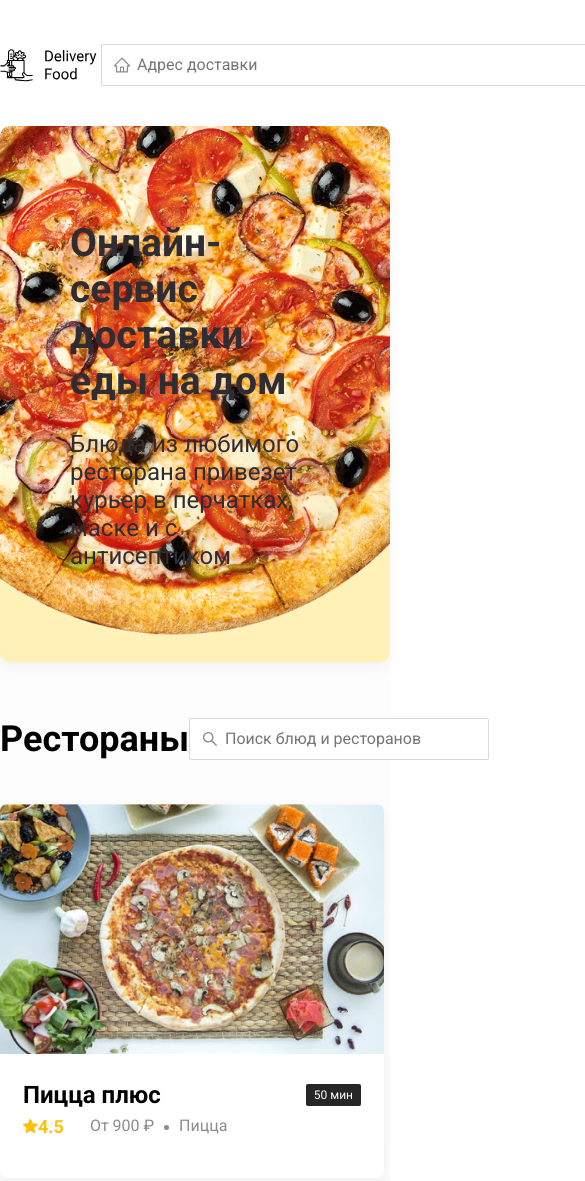
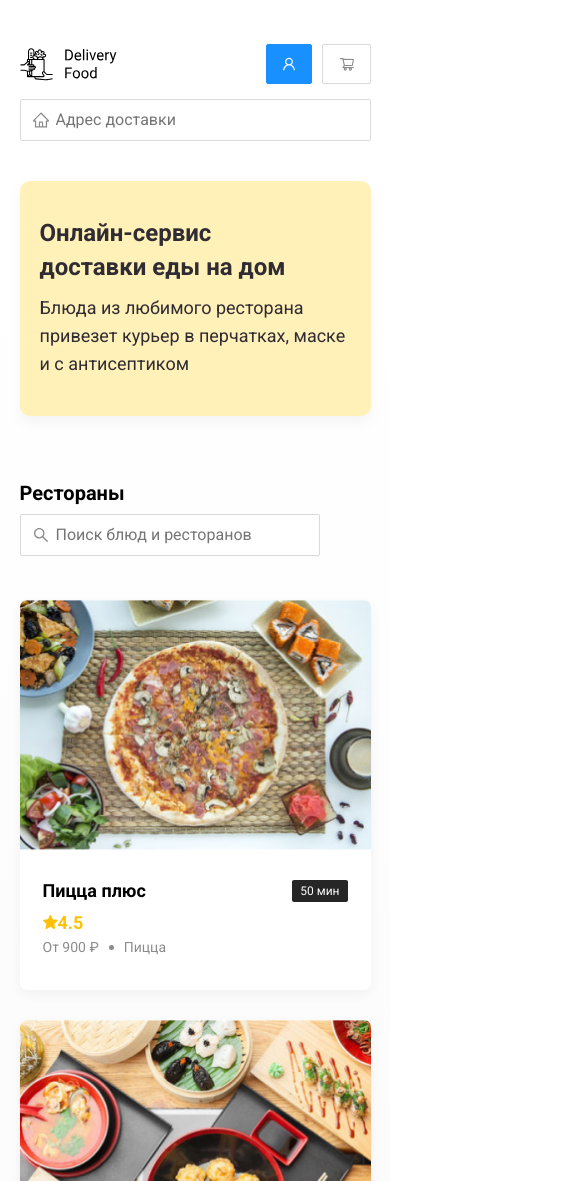
Before and after one commit to YouJeen-ru/delivery-food, a plain HTML site: page index.html in a window 390 px wide. Shown: the top 1181 px of the page, 585 px wide, since content can reach past the window. Drawn offline with Linux system fonts and the light colour scheme.

Commit message:
adaptive cross version 1

```diff
--- a/css/style.css
+++ b/css/style.css
@@ -34,7 +34,7 @@ body {
 }
 
 .input-address {
-    width: 690px;
+    flex: 0.8;
     background-image: url(../images/home.svg);
 
 }
@@ -129,6 +129,7 @@ body {
     border-radius: 7px;
     overflow: hidden;
     margin-bottom: 30px;
+    flex-basis: 31%;
 }
 
 .card-image {
@@ -166,6 +167,7 @@ body {
 .card-info {
     display: flex;
     align-items: center;
+    flex-wrap: wrap;
 }
 
 .rating {
@@ -179,6 +181,12 @@ body {
 }
 .price, .category {
     color: #8C8C8C;
+}
+.category {
+    text-overflow: ellipsis;
+    overflow: hidden;
+    white-space: nowrap;
+    max-width: 150px;
 }
 
 .price {
@@ -231,3 +239,155 @@ body {
 .social-link:not(:last-child) {
     margin-right: 21px;
 }
+
+@media (max-width: 1366px) {
+    .container {
+        max-width: 960px;
+    }
+    .promo {
+        background-size: 750px;
+        background-position: top -300px;
+    }
+    .rating {
+        margin-right: 15px;
+    }
+    .category, .price {
+        font-size: 14px;
+    }
+
+}
+
+@media (max-width: 992px) {
+    .container {
+        max-width: 750px;
+    }
+    .promo {
+        padding: 50px;
+        background-size: 500px;
+        background-position: center right -200px;
+    }
+    .promo-text {
+        font-size: 18px;
+        max-width: 400px;
+
+    }
+    .card {
+        flex-basis: 49%;
+    }
+    .footer-link {
+        font-size: 16px;
+    }
+
+}
+
+@media (max-width: 768px) {
+    .container {
+        max-width: 560px;
+    }
+    .card-info {
+        flex-wrap: wrap;
+    }
+    .rating {
+        flex-basis: 100%;
+    }
+    .card-title {
+        font-size: 18px;
+    }
+    .promo {
+        background-size: 400px;
+        background-position: bottom 50px right -200px;
+    }
+    .promo-title {
+        font-size: 24px;
+        line-height: 1.4;
+    }
+    .promo-text {
+        margin-top: 0;
+    }
+
+}
+@media (max-width: 578px) {
+    .container {
+        width: 90%;
+    }
+    .header {
+        flex-wrap: wrap;
+    }
+    .input-address {
+        margin-top: 15px;
+        order: 5;
+        flex: 1;
+    }
+    .promo {
+        background-image: none;
+    }
+    .promo-title {
+        margin-bottom: 10px;
+    }
+    .section-title {
+        font-size: 20px;
+    }
+    .card {
+        flex-basis: 100%;
+    }
+    .card-image {
+        width: 100%;
+    }
+    .footer {
+        padding: 30px 0;
+    }
+    .footer-block {
+        align-items: flex-start;
+    }
+    .footer-nav {
+        margin-left: 0;
+        margin-right: 0;
+        order: 0;
+        display: flex;
+        flex-direction: column;
+    }
+    .footer-logo {
+        margin-right: 15px;
+        order: 1;
+    }
+    .social-links {
+        order: 2;
+    }
+
+
+}
+
+@media (max-width: 480px) {
+    .button-text {
+        display: none;
+    }
+    .button-icon {
+        margin: 0;
+    }
+    .button {
+        min-height: 40px;
+    }
+    .promo {
+        padding: 20px;
+    }
+    .section-heading {
+        flex-wrap: wrap;
+    }
+    .footer-block {
+        flex-wrap: wrap;
+        flex-direction: column;
+        align-items: center;
+    }
+    .footer-logo {
+        order: 0;
+        margin-bottom: 20px;
+    }
+    .footer-nav {
+        margin-bottom: 20px;
+        text-align: center;
+    }
+    .footer-link:not(:last-child) {
+        margin-right: 0;
+    }
+
+}
--- a/index.html
+++ b/index.html
@@ -14,9 +14,7 @@
 <div class="container">
     <header class="header">
         <img src="images/logo.svg" alt="logo" class="logo">
-        <label>
             <input type="text" class="input input-address" placeholder="Адрес доставки">
-        </label>
         <div class="buttons">
             <button class="button button-primary">
                 <img src="images/user.svg" alt="user" class="button-icon">
@@ -39,9 +37,7 @@
         <section class="restaurants">
             <div class="section-heading">
                 <h2 class="section-title">Рестораны</h2>
-                <label>
                     <input type="text" class="input input-search" placeholder="Поиск блюд и ресторанов">
-                </label>
             </div>
             <div class="cards">
                 <div class="card">
@@ -103,12 +99,12 @@
                     <div class="card-text">
                         <div class="card-heading">
                             <h3 class="card-title">Суши</h3>
-                            <span class="card-tag tag">20 мин</span>
+                            <span class="card-tag tag">40 мин</span>
                         </div>
                         <!-- /.card-heading -->
                         <div class="card-info">
                             <div class="rating"><img src="images/rating.svg" alt="rating" class="rating-star">4.2</div>
-                            <div class="price">От 400 ₽</div>
+                            <div class="price">От 600 ₽</div>
                             <div class="category">Суши</div>
                         </div>
                         <!-- /.card-info -->
```
